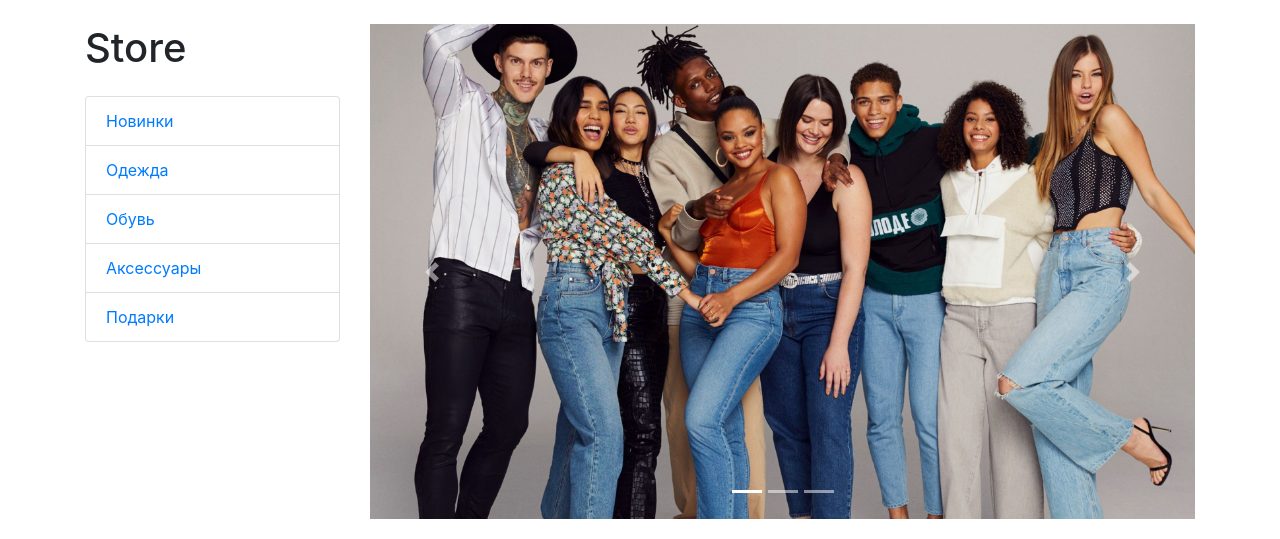
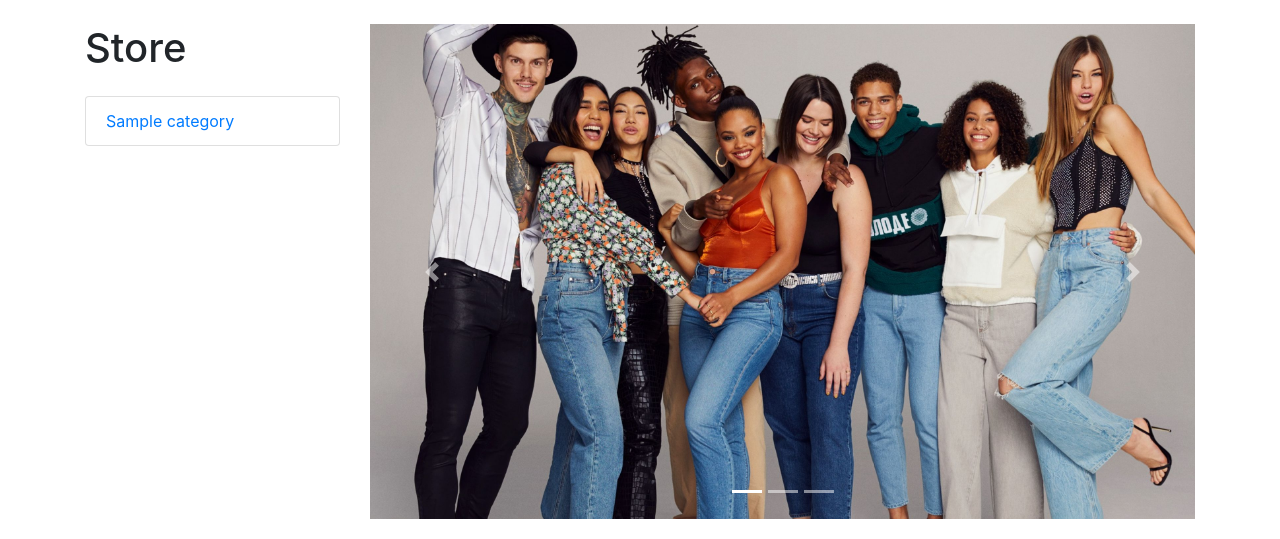
Before and after one commit to el-akavov/store-server, a Django app: template products/templates/products/products.html in a window 1280 px wide. Shown: the part 56-595 px from the top of the page. Run offline with Django 3.2, Linux system fonts and the light colour scheme; tables that the repository leaves empty hold one stand-in row (values such as "Sample post"); the template is opened without the code that fills it: values that come from a table or form of the project are taken from there, most other values are stand-ins (such as "Sample title", 1, 10 or a date in 2020); grey boxes marked "Sample" are stand-in pictures; some libraries are stand-ins or nearby versions.

Commit message:
add templates for list-group and card-img-top

```diff
--- a/products/templates/products/products.html
+++ b/products/templates/products/products.html
@@ -14,11 +14,9 @@
 
             <h1 class="my-4">Store</h1>
             <div class="list-group">
-                <a href="#" class="list-group-item">Новинки</a>
-                <a href="#" class="list-group-item">Одежда</a>
-                <a href="#" class="list-group-item">Обувь</a>
-                <a href="#" class="list-group-item">Аксессуары</a>
-                <a href="#" class="list-group-item">Подарки</a>
+                {% for category in categories %}
+                    <a href="#" class="list-group-item">{{ category.name }}</a>
+                {% endfor %}
             </div>
 
         </div>
@@ -60,7 +58,7 @@
                     <div class="card h-100">
                         <a href="#">
                             <img class="card-img-top"
-                                 src="{{ product.image }}"
+                                 src="{{ product.image.url }}"
                                  alt="">
                         </a>
                         <div class="card-body">
```
